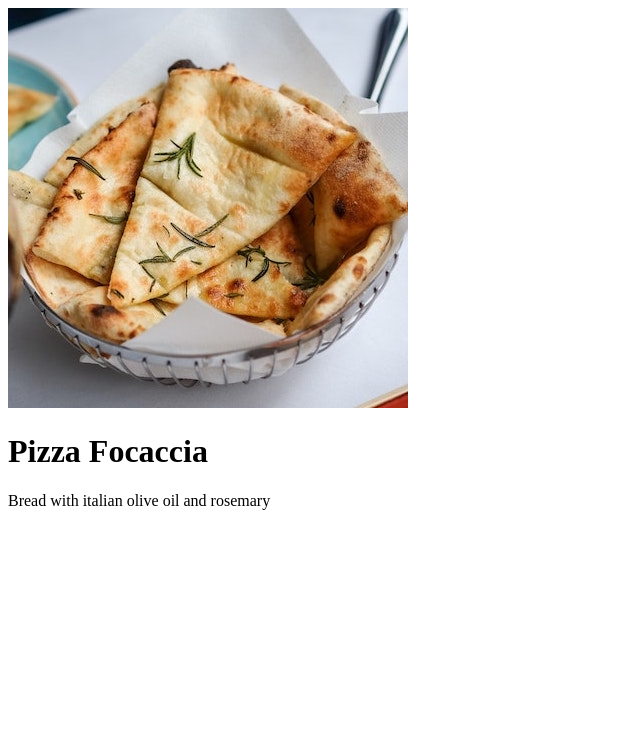
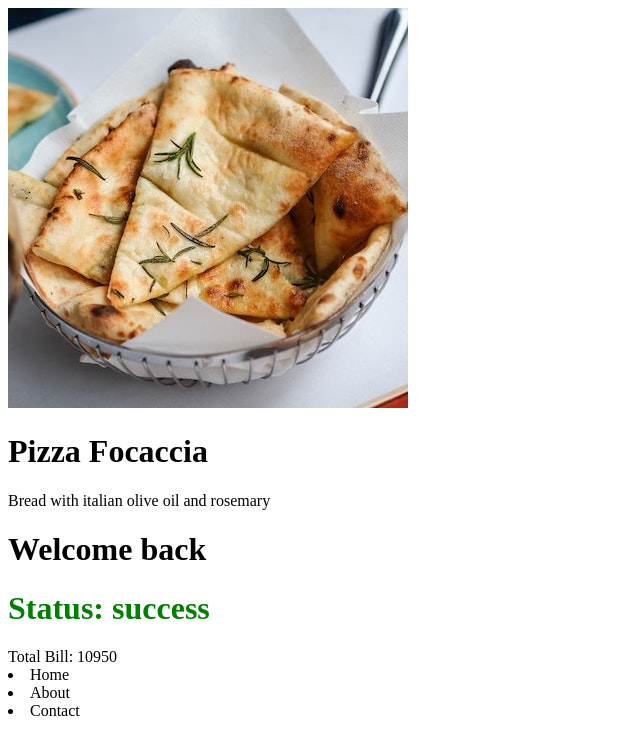
Before and after one commit to hashimmalik59/react-zero-to-hero, a React (Vite) app in the folder 05-section/: page / in a window 1280 px wide. Shown: the top 754 px of the page, without its empty margins (0-640 px from the left). Built offline with nearby package versions, Linux system fonts and the light colour scheme.

Commit message:
JSX with practice exercises and also a test

```diff
--- a/05-section/src/App.jsx
+++ b/05-section/src/App.jsx
@@ -2,11 +2,19 @@ import React from 'react'
 
 // components
 import Pizza from './components/Pizza'
+import Greeting from './components/Greeting'
+import StatusMessage from './components/StatusMessage'
+import Invoice from './components/Invoice'
+import Menu from './components/Menu'
 
 const App = () => {
     return (
         <div>
             <Pizza />
+            <Greeting />
+            <StatusMessage />
+            <Invoice />
+            <Menu />
         </div>
     )
 }
--- /dev/null
+++ b/05-section/src/components/Greeting.jsx
@@ -0,0 +1,13 @@
+import React from 'react'
+
+const Greeting = () => {
+    const isLoggedIn = true;
+    return (
+        <div>
+            {isLoggedIn ? <h1>Welcome back</h1> : <h1>Login Please</h1>
+            }
+        </div >
+    )
+}
+
+export default Greeting
--- /dev/null
+++ b/05-section/src/components/Invoice.jsx
@@ -0,0 +1,14 @@
+import React from 'react'
+
+const Invoice = () => {
+
+    const price = 1000;
+    const taxRate = 10;
+    const discount = 50;
+
+    return (
+        <div>Total Bill: {(price + (price * taxRate)) - discount}</div>
+    )
+}
+
+export default Invoice
--- /dev/null
+++ b/05-section/src/components/Menu.jsx
@@ -0,0 +1,13 @@
+import React from 'react'
+
+const Menu = () => {
+    return (
+        <>
+            <li>Home</li>
+            <li>About</li>
+            <li>Contact</li>
+        </>
+    )
+}
+
+export default Menu
--- /dev/null
+++ b/05-section/src/components/StatusMessage.jsx
@@ -0,0 +1,14 @@
+import React from 'react'
+
+const StatusMessage = () => {
+    const status = "success";
+    const isSucces = status === "success";
+
+    return (
+        <h1 style={{ color: isSucces ? "green" : "red" }}>
+            Status: {status}
+        </h1>
+    )
+}
+
+export default StatusMessage
```
